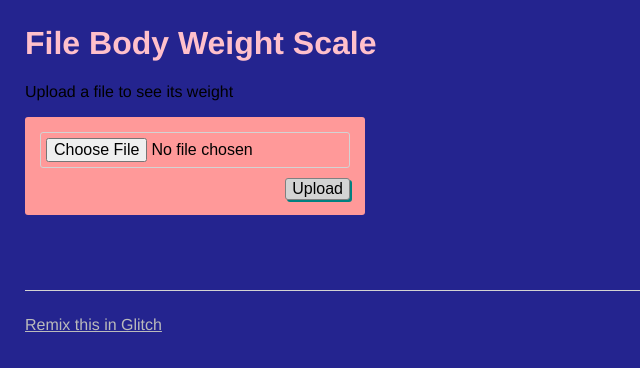
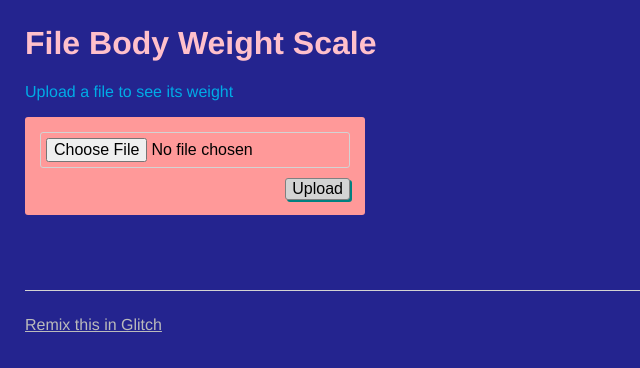
Before and after one commit to zoeyle/filemetadata-fcc, a website: page views/index.html in a window 1280 px wide. Shown: the whole page, without its empty margins (0-640 px from the left). Drawn offline with nearby package versions, Linux system fonts and the light colour scheme.

Commit message:
🏐🎂 Checkpoint public/style.css:565149/36

```diff
--- a/public/style.css
+++ b/public/style.css
@@ -25,6 +25,7 @@ h1 {
 
 p {
   max-width: 600px;
+  color:   #00ace6;
 }
 
 form {
```
